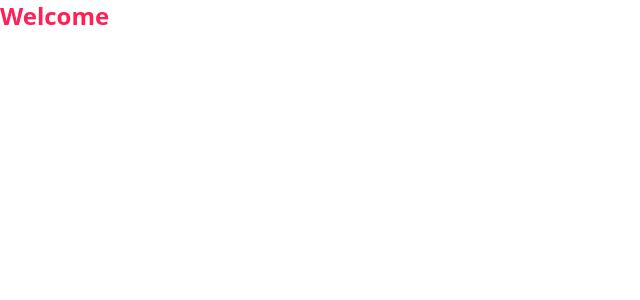
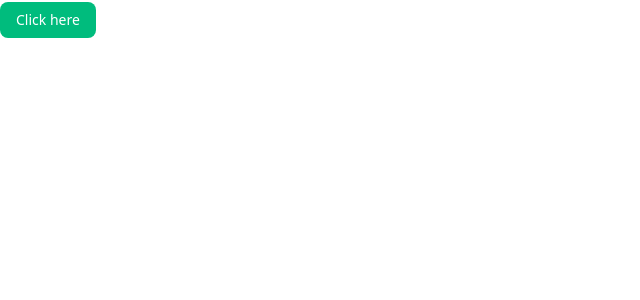
Before and after one commit to shakimthecoder/slack, a Next.js app: page / in a window 1280 px wide. Shown: the top 300 px of the page, without its empty margins (0-640 px from the left). Built offline with nearby package versions, Linux system fonts and the light colour scheme.

Commit message:
update button

```diff
--- a/src/app/page.tsx
+++ b/src/app/page.tsx
@@ -1,7 +1,10 @@
+import { Button } from "@/components/ui/button";
+
 export default function Home() {
+
   return (
     <div className="text-rose-500 font-bold text-2xl">
-      Welcome
+      <Button variant="slack">Click here</Button>
     </div>
 
   );
```
